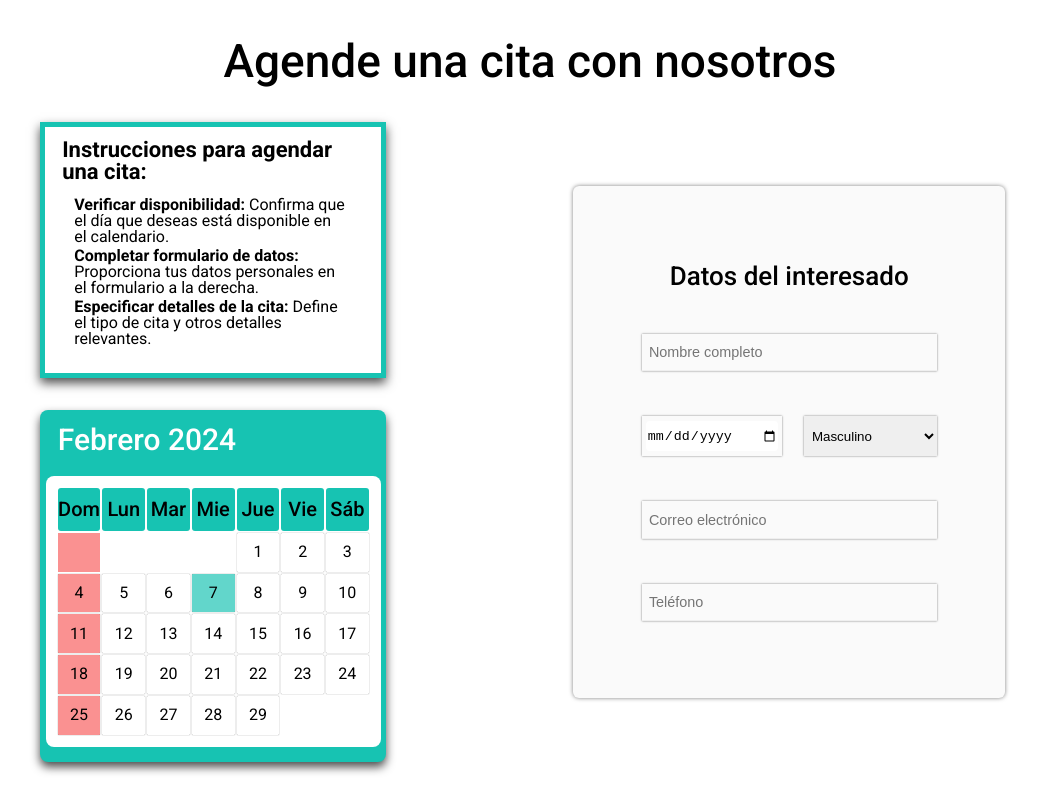
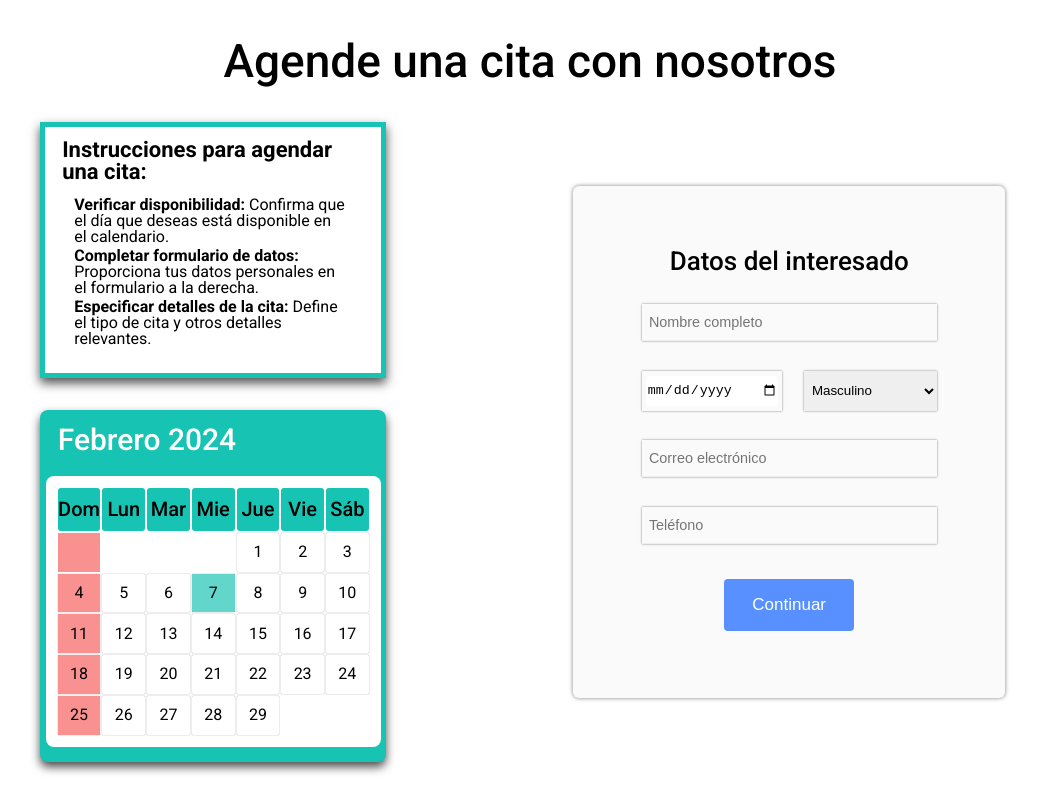
Before and after one commit to LTovarAlc/SaludTotal-, a React (Create React App) app: page / in a window 1280 px wide. Shown: the part 2392-3192 px from the top of the page, without its empty margins (110-1149 px from the left). Built offline with nearby package versions, Linux system fonts and the light colour scheme; no server answers.

Commit message:
boton reutilizable agregado

```diff
--- a/src/components/banner/banner.css
+++ b/src/components/banner/banner.css
@@ -35,7 +35,7 @@
     margin-bottom: 22px;
 }
 
-button {
+.banner-button {
  padding: 0.8em 1.8em;
  border: 2px solid #17C3B2;
  position: relative;
@@ -53,7 +53,7 @@ button {
  margin-top: 30px;
 }
 
-button::before {
+.banner-button::before {
  content: '';
  width: 0;
  height: 300%;
@@ -67,10 +67,10 @@ button::before {
  z-index: -1;
 }
 
-button:hover::before {
+.banner-button:hover::before {
  width: 105%;
 }
 
-button:hover {
+.banner-button:hover {
  color: #111;
 }
--- a/src/components/banner/banner.jsx
+++ b/src/components/banner/banner.jsx
@@ -10,7 +10,7 @@ const Banner = () => {
             Cuidamos de ti <br />
             Cuidamos tu salud
           </h3>
-          <button>Servicios</button>
+          <button className="banner-button">Servicios</button>
         </div>
       </section>
     </section>
--- /dev/null
+++ b/src/components/button/button.css
@@ -0,0 +1,39 @@
+.buttonForm {
+  display: inline-block;
+  border-radius: 4px;
+  background-color: #5891ff;
+  border: none;
+  color: #ffffff;
+  text-align: center;
+  font-size: 17px;
+  padding: 16px;
+  width: 130px;
+  transition: all 0.5s;
+  cursor: pointer;
+  margin: 5px;
+}
+
+.buttonForm span {
+  cursor: pointer;
+  display: inline-block;
+  position: relative;
+  transition: 0.5s;
+}
+
+.buttonForm span:after {
+  content: "»";
+  position: absolute;
+  opacity: 0;
+  top: 0;
+  right: -15px;
+  transition: 0.5s;
+}
+
+.buttonForm:hover span {
+  padding-right: 15px;
+}
+
+.buttonForm:hover span:after {
+  opacity: 1;
+  right: 0;
+}
--- /dev/null
+++ b/src/components/button/button.jsx
@@ -0,0 +1,11 @@
+import "./button.css";
+
+const Button = ({text}) => {
+  return (
+    <button className="buttonForm">
+      <span>{text}</span>
+    </button>
+  );
+};
+
+export default Button;
--- a/src/components/date/forms/PersonalForm.jsx
+++ b/src/components/date/forms/PersonalForm.jsx
@@ -1,3 +1,4 @@
+import Button from "../../button/button";
 import "./PersonalForm.css";
 import Input from "./inputs/inputs";
 
@@ -23,6 +24,7 @@ const PersonalForm = () => {
       </div>
       <Input type="email" name="email" placheholder="Correo electrónico" />
       <Input type="tel" name="phone" placheholder="Teléfono" />
+      <Button text="Continuar"/>
     </form>
   );
 };
```
